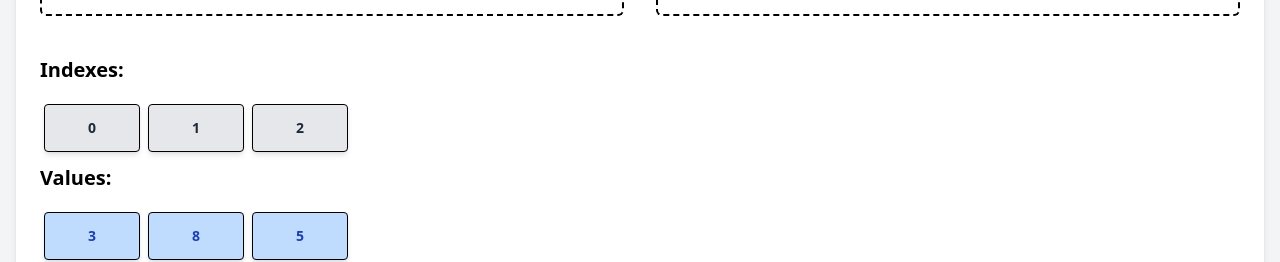
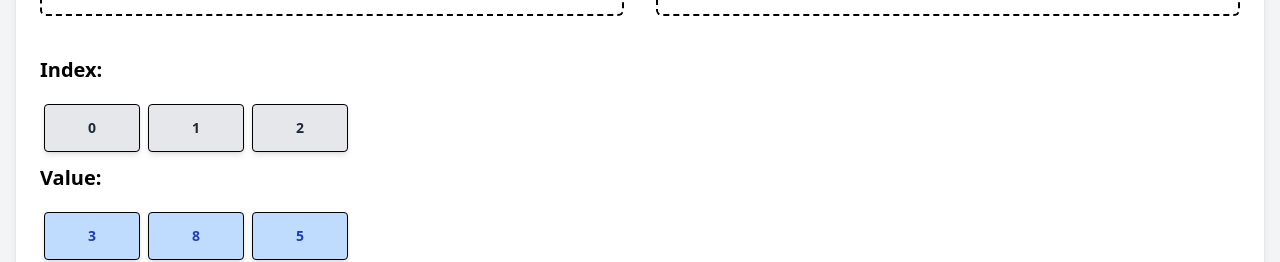
Before and after one commit to ducnd58233/python-viz, a React (Vite) app: page / in a window 1280 px wide. Shown: the part 524-786 px from the top of the page. Built offline with nearby package versions, Linux system fonts and the light colour scheme.

Commit message:
rename index and value

```diff
--- a/src/components/ListDisplay/ListDisplay.tsx
+++ b/src/components/ListDisplay/ListDisplay.tsx
@@ -14,7 +14,7 @@ export const ListDisplay: React.FC<ListDisplayProps> = ({
     <div className='flex flex-col items-center mt-8 w-full h-full'>
       <div className='w-full overflow-x-auto'>
         <div className='min-w-max'>
-          <h4 className='text-xl font-bold mt-2'>Indexes:</h4>
+          <h4 className='text-xl font-bold mt-2'>Index:</h4>
           <div className='mt-4 flex'>
             <AnimatePresence>
               {list.map((_, index) => (
@@ -32,7 +32,7 @@ export const ListDisplay: React.FC<ListDisplayProps> = ({
               ))}
             </AnimatePresence>
           </div>
-          <h4 className='text-xl font-bold mt-2'>Values:</h4>
+          <h4 className='text-xl font-bold mt-2'>Value:</h4>
           <div className='mt-4 flex'>
             <AnimatePresence>
               {list.map((item, index) => (
```
